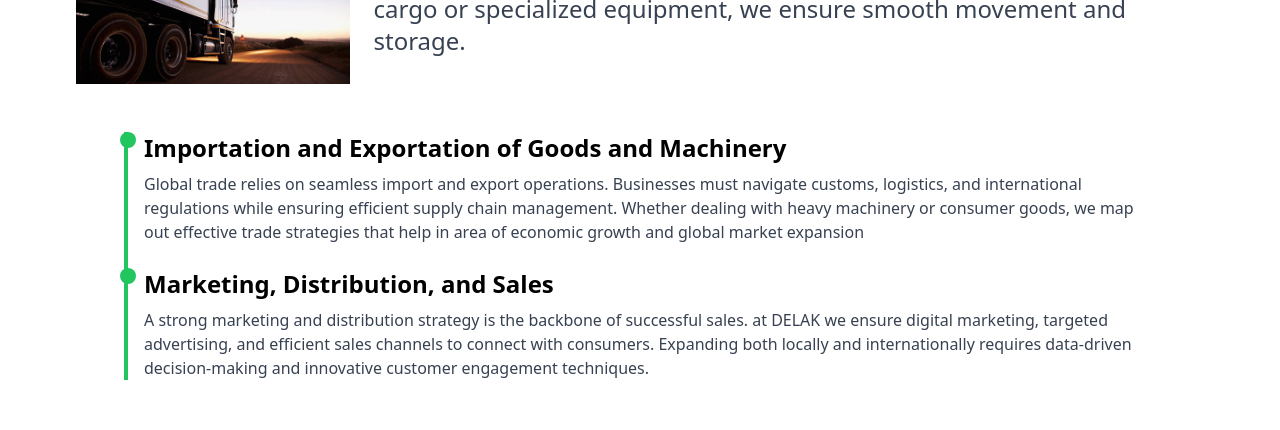
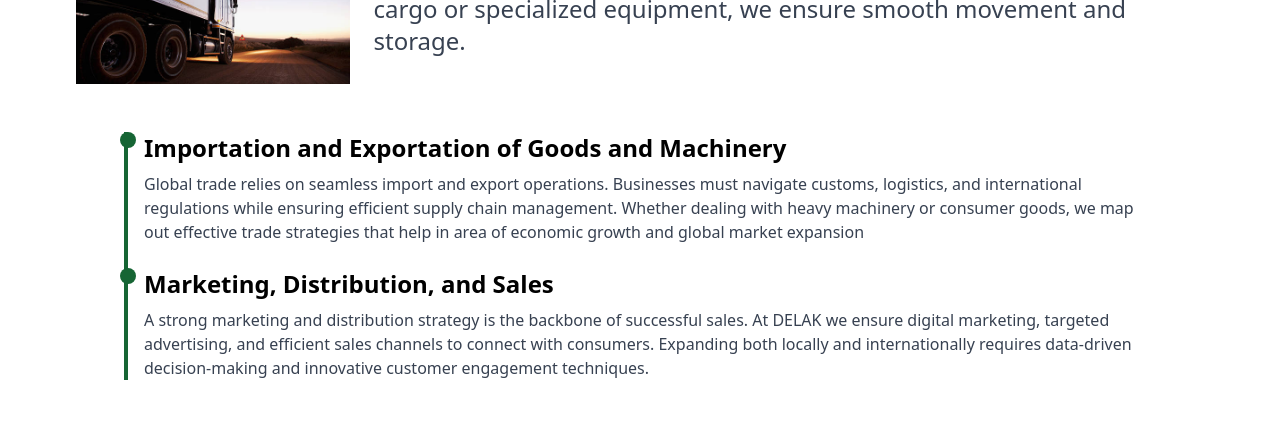
Before and after one commit to Opeyemi-2018/logistic, a Next.js app: page / in a window 1280 px wide. Shown: the part 820-1250 px from the top of the page. Built offline with nearby package versions, Linux system fonts and the light colour scheme.

Commit message:
new updated

```diff
--- a/app/components/Contact.jsx
+++ b/app/components/Contact.jsx
@@ -31,7 +31,7 @@ const Contact = () => {
 
       if (response.ok) {
         setStatus("Message sent successfully!");
-        setFormData({ name: "", email: "", contact: "", message: "" }); // Clear form
+        setFormData({ name: "", email: "", contact: "", message: "" });
       } else {
         setStatus("Error sending message. Try again later.");
       }
@@ -46,15 +46,12 @@ const Contact = () => {
         <h1 className="sm:text-2xl text-1xl font-bold underline text-green-800 capitalize">
           get in touch with us
         </h1>
-        <p className="text-gray-600 mb-2">
-          Contact us with your house details if you have a house to sell for us.
-        </p>
 
         <div className="flex items-center gap-3 mb-2">
           <HiOutlineLocationMarker size={30} className="text-green-800 bg-gray-100 p-2 rounded-full" />
           <div>
             <h1 className="font-semibold ">Our office address</h1>
-            <p className="text-gray-600">1234 Business St, City, Country</p>
+            <p className="text-gray-600">2 Attwool street, Parapo Community, Awoyaya, Lagos Nigeria</p>
           </div>
         </div>
         <div className="flex items-center gap-3 my-4">
@@ -69,6 +66,7 @@ const Contact = () => {
           <div>
             <h1 className="font-semibold ">Phone</h1>
             <p className="text-gray-600">+33758332017</p>
+            <p className="text-gray-600">+2347055772775</p>
           </div>
         </div>
       </div>
--- a/app/components/General.jsx
+++ b/app/components/General.jsx
@@ -43,10 +43,10 @@ const General = () => {
       <div className="p-6">
         <div className="p-6">
           {/* Timeline Container */}
-          <div className="border-l-4 border-green-500 pl-4">
+          <div className="border-l-4 border-green-800 pl-4">
             {/* Importation and Exportation Section */}
             <div className="relative">
-              <div className="absolute w-4 h-4 bg-green-500 rounded-full -left-6 top-0"></div>
+              <div className="absolute w-4 h-4 bg-green-800 rounded-full -left-6 top-0"></div>
               <motion.p
                 initial={{ x: "100%", opacity: 0 }}
                 animate={inView ? { x: 0, opacity: 1 } : {}}
@@ -67,7 +67,7 @@ const General = () => {
 
             {/* Marketing, Distribution, and Sales Section */}
             <div className="relative mt-6">
-              <div className="absolute w-4 h-4 bg-green-500 rounded-full -left-6 top-0"></div>
+              <div className="absolute w-4 h-4 bg-green-800 rounded-full -left-6 top-0"></div>
               <motion.p
                 initial={{ x: "100%", opacity: 0 }}
                 animate={inView ? { x: 0, opacity: 1 } : {}}
@@ -78,7 +78,7 @@ const General = () => {
               </motion.p>
               <p className="text-gray-700">
                 A strong marketing and distribution strategy is the backbone of
-                successful sales. at DELAK we ensure digital marketing, targeted
+                successful sales. At DELAK we ensure digital marketing, targeted
                 advertising, and efficient sales channels to connect with
                 consumers. Expanding both locally and internationally requires
                 data-driven decision-making and innovative customer engagement
```
